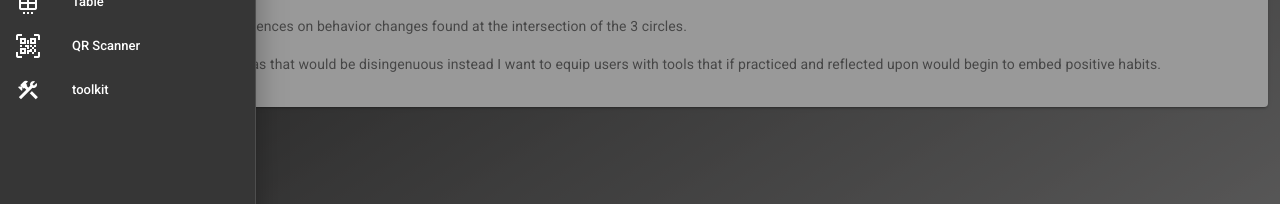
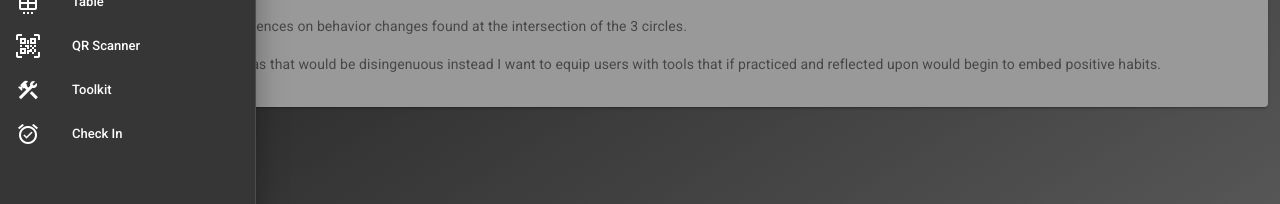
Before and after one commit to daveKoala/vue-boiler-plate, a Vue app: page /about in a window 1280 px wide. Both pictures are taken after a click on the button 28 px from the left and 32 px from the top of the page. Shown: the part 301-505 px from the top of the page. Built offline with nearby package versions, Linux system fonts and the light colour scheme.

Commit message:
done for the night

```diff
--- a/src/components/SquareNavigation.vue
+++ b/src/components/SquareNavigation.vue
@@ -1,6 +1,6 @@
 <template>
-  <v-container fluid>
-    <v-row justify="space-around">
+  <v-container fluid class="mb-2">
+    <v-row justify="center">
       <v-btn
         v-for="({ path, meta }, index) in items"
         :key="`square-nav-${index}`"
--- a/src/layouts/BasicLayout.vue
+++ b/src/layouts/BasicLayout.vue
@@ -47,7 +47,7 @@ export default Vue.extend({
       const name =
         this.$route.name?.toLowerCase() === "home"
           ? `${this.$store.getters["App/appName"]} (${process.env.VUE_APP_ENV})`
-          : this.$route.name ||
+          : this.$route.meta.displayName ||
             `${this.$store.getters["App/appName"]} (${process.env.VUE_APP_ENV})`;
 
       return name;
--- a/src/layouts/NavigationDrawerContent.vue
+++ b/src/layouts/NavigationDrawerContent.vue
@@ -14,7 +14,7 @@
     <v-divider></v-divider>
 
     <v-list-item
-      v-for="({ meta, name, path }, i) in items"
+      v-for="({ meta, path }, i) in items"
       :key="i"
       link
       :to="path"
@@ -25,7 +25,7 @@
       </v-list-item-icon>
 
       <v-list-item-content>
-        <v-list-item-title>{{ name }}</v-list-item-title>
+        <v-list-item-title>{{ meta.displayName }}</v-list-item-title>
       </v-list-item-content>
     </v-list-item>
   </v-list>
--- a/src/router/index.ts
+++ b/src/router/index.ts
@@ -5,7 +5,8 @@ import Home from "../views/Home.vue";
 Vue.use(VueRouter);
 
 interface RouteMetaData {
-  icon: string;
+  icon?: string;
+  displayName: string;
 }
 
 const routes: Array<RouteConfig> = [
@@ -14,6 +15,7 @@ const routes: Array<RouteConfig> = [
     name: "Home",
     meta: {
       icon: "mdi-home",
+      displayName: "Home"
     } as RouteMetaData,
     component: Home,
   },
@@ -22,6 +24,7 @@ const routes: Array<RouteConfig> = [
     name: "About",
     meta: {
       icon: "mdi-information-outline",
+      displayName: "About"
     } as RouteMetaData,
     component: () =>
       import(/* webpackChunkName: "about" */ "../views/About.vue"),
@@ -31,6 +34,7 @@ const routes: Array<RouteConfig> = [
     name: "Journey",
     meta: {
       icon: "mdi-map-marker",
+      displayName: "Journey"
     } as RouteMetaData,
     component: () =>
       import(/* webpackChunkName: "journey" */ "../views/Journey.vue"),
@@ -40,6 +44,7 @@ const routes: Array<RouteConfig> = [
     name: "Settings",
     meta: {
       icon: "mdi-cog-outline",
+      displayName: "Settings"
     } as RouteMetaData,
     component: () =>
       import(/* webpackChunkName: "settings" */ "../views/Settings.vue"),
@@ -49,6 +54,7 @@ const routes: Array<RouteConfig> = [
     name: "Desires",
     meta: {
       icon: "mdi-head-heart-outline",
+      displayName: "Desires"
     } as RouteMetaData,
     component: () =>
       import(/* webpackChunkName: "desires" */ "../views/Desires.vue"),
@@ -58,6 +64,7 @@ const routes: Array<RouteConfig> = [
     name: "Table",
     meta: {
       icon: "mdi-table-settings",
+      displayName: "Table"
     } as RouteMetaData,
     component: () =>
       import(/* webpackChunkName: "table" */ "../views/FunkyTable.vue"),
@@ -67,6 +74,7 @@ const routes: Array<RouteConfig> = [
     name: "QR Scanner",
     meta: {
       icon: "mdi-qrcode-scan",
+      displayName: "QR Scanner"
     } as RouteMetaData,
     component: () =>
       import(/* webpackChunkName: "qrscanner" */ "../views/QRScanner.vue"),
@@ -74,12 +82,18 @@ const routes: Array<RouteConfig> = [
   {
     path: "/content/:id",
     name: "content",
+    meta: {
+      displayName: "Content"
+    },
     component: () =>
       import(/* webpackChunkName: "content" */ "../views/Content.vue"),
   },
   {
     path: "/skill/:id",
     name: "skillContent",
+    meta: {
+      displayName: "Skill"
+    },
     component: () =>
       import(/* webpackChunkName: "skill" */ "../views/Skill/Skill.vue"),
   },
@@ -88,9 +102,20 @@ const routes: Array<RouteConfig> = [
     name: "toolkit",
     meta: {
       icon: "mdi-hammer-wrench",
+      displayName: "Toolkit"
     } as RouteMetaData,
     component: () =>
       import(/* webpackChunkName: "toolkit" */ "../views/Toolkit/Toolkit.vue"),
+  },
+  {
+    path: "/check-in",
+    name: "checkIn",
+    meta: {
+      icon: "mdi-alarm-check",
+      displayName: "Check In"
+    } as RouteMetaData,
+    component: () =>
+      import(/* webpackChunkName: "checkIn" */ "../views/CheckIn/CheckIn.vue"),
   },
   {
     path: "/*",
--- /dev/null
+++ b/src/views/CheckIn/CheckIn.vue
@@ -0,0 +1,23 @@
+<template>
+  <v-container fluid>
+<v-card :dark="$store.getters['App/dark']">
+  <v-card-text>
+Here we list the skill each has its own start rating and current status
+
+Here also the "desires" with rating
+  </v-card-text>
+</v-card>
+  </v-container>
+</template>
+
+<script lang="ts">
+import Vue from "vue";
+import BasicLayout from "@/layouts/BasicLayout.vue";
+
+export default Vue.extend({
+  name: "CheckIn",
+  created() {
+    this.$emit("update:layout", BasicLayout);
+  },
+});
+</script>
--- a/src/views/Home.vue
+++ b/src/views/Home.vue
@@ -1,7 +1,7 @@
 <template>
   <v-container fluid>
     <v-sheet class="mx-auto" max-width="1280" color="transparent">
-      <square-navigation :names="['home', 'journey', 'toolkit']" />
+      <square-navigation :names="['home', 'checkIn', 'toolkit']" />
       <v-row dense justify="center">
         <v-col
           v-for="card in cards"
--- a/src/views/Toolkit/Skills.tab.vue
+++ b/src/views/Toolkit/Skills.tab.vue
@@ -13,8 +13,8 @@
           <v-card-actions>
             <progress-bar :value="progress(skill)" color="amber" />
           </v-card-actions>
-          <v-img height="200px" :src="skill.src" v-on:click="goTo(skill)">
-            <v-card-title class="white--text mt-8">
+          <v-img height="120px" :src="skill.src" v-on:click="goTo(skill)">
+            <v-card-title class="white--text">
               <span class="text-h4">Skill:</span>{{ skill.name }}
             </v-card-title>
           </v-img>
```
